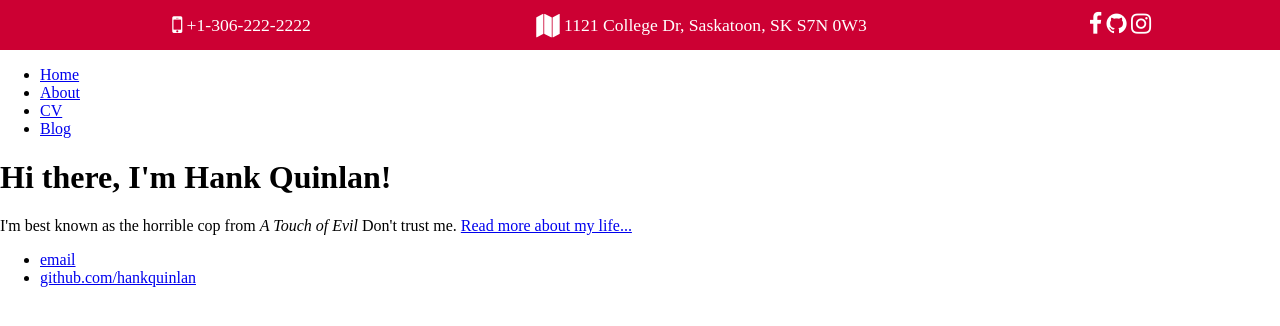
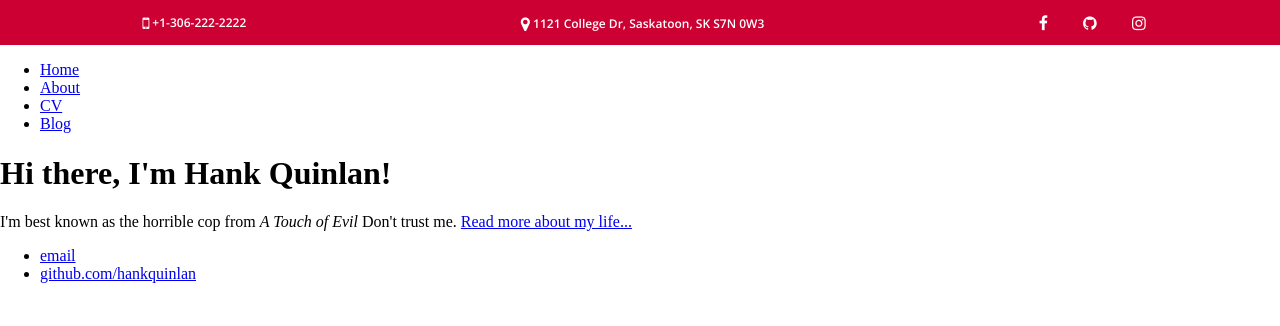
Before and after one commit to LRAMC/LRAMC.github.io, a Jekyll site: the page built from index.html, in a window 1280 px wide. Shown: the top 326 px of the page. Built offline with Jekyll 4.4.1, drawn with Linux system fonts in a browser that asks for light colours; nearby versions of some CDN libraries; some web fonts are replaced.

Commit message:
Completed the quick info bar

```diff
--- a/_layouts/default.html
+++ b/_layouts/default.html
@@ -10,27 +10,16 @@
 
         <!-- stylesheets -->
         <link href="/css/main.css" rel="stylesheet">
-        <link href="" rel="stylesheet">
+        <link href="/css/quick-info-bar.css" rel="stylesheet">
         <link href="http://cdnjs.cloudflare.com/ajax/libs/font-awesome/4.4.0/css/font-awesome.min.css"
               rel="stylesheet">
+
+        <!--fonts -->
+        <link href='https://fonts.googleapis.com/css?family=Open+Sans:400,600|Jaldi'
+              rel='stylesheet' type='text/css'>
+
+        <!-- javascript -->
         <script src="https://ajax.googleapis.com/ajax/libs/jquery/2.2.4/jquery.min.js"></script>
-        <script>
-            $(document).ready(function() {
-                var bar = $(".quick-info-bar");
-                var kids = $(".quick-info-bar > ul > li");
-                var elem_width = bar.width() / kids.length, cnt;
-
-                var cnt = elem_width / 2;
-                kids.each(function (i, child) {
-                    $(child).css({
-                        'width': $(child).outerWidth(true)
-                    });
-//                    console.log($(child).outerWidth(true));
-//                    console.log(i);
-//                    cnt += elem_width;
-                });
-            });
-        </script>
         <!-- http://www.templatemonster.com/demo/58888.html -->
     </head>
     <body>
@@ -44,14 +33,14 @@
                 </li>
                 <li class="center-info">
                     <a href="#">
-                        <i class="fa fa-map fa-lg" aria-hidden="true"></i>
+                        <i class="fa fa-map-marker fa-lg" aria-hidden="true"></i>
                         1121 College Dr, Saskatoon, SK S7N 0W3
                     </a>
                 </li>
-                <li class="right-info">
-                    <i class="fa fa-facebook fa-lg" aria-hidden="true"></i>
-                    <i class="fa fa-github fa-lg" aria-hidden="true"></i>
-                    <i class="fa fa-instagram fa-lg" aria-hidden="true"></i>
+                <li class="social-buttons">
+                    <a href="#"><i class="fa fa-facebook fa-lg" aria-hidden="true"></i></a>
+                    <a href="#"><i class="fa fa-github fa-lg" aria-hidden="true"></i></a>
+                    <a href="#"><i class="fa fa-instagram fa-lg" aria-hidden="true"></i></a>
                 </li>
             </ul>
         </div>
--- a/css/main.css
+++ b/css/main.css
@@ -1,52 +1,3 @@
-.quick-info-bar {
-    position: relative;
-    height: auto;
-    background-color: #cc0033;
-    text-transform: capitalize;
-    text-align: center;
-    padding: .7rem 10% .7rem 10%;
-}
-
-.quick-info-bar ul {
-    list-style: none;
-    margin: 2px auto;
-}
-
-.quick-info-bar li {
-    display: inline;
-    text-align: center;
-}
-
-.quick-info-bar a {
-    text-decoration: none;
-}
-
-.quick-info-bar li:hover * {
-    color: #ffcc33;
-}
-
-.quick-info-bar * {
-    color: #ffffff;
-    font-size: 1.1rem;
-    vertical-align: middle;
-}
-
-.left-info {
-    float: left;
-}
-
-.right-info {
-    float: right;
-}
-
-.center-info {
-    position: relative;
-    display: inline;
-    margin: 0px auto auto 0px;
-    display: inline;
-    zoom: 1;
-}
-
 body {
     margin: 0px auto auto 0px;
     width: 100%;
--- /dev/null
+++ b/css/quick-info-bar.css
@@ -0,0 +1,58 @@
+.quick-info-bar {
+    position: relative;
+    height: auto;
+    background-color: #cc0033;
+    text-transform: capitalize;
+    text-align: center;
+    padding: .7rem 8% .7rem 8%;
+    font-family: 'Open Sans', sans-serif;
+    font-weight: 600;
+    font-size: 12px;
+}
+
+.quick-info-bar ul {
+    list-style: none;
+    margin: 2px auto;
+}
+
+.quick-info-bar li {
+    display: inline;
+    text-align: center;
+}
+
+.quick-info-bar a {
+    text-decoration: none;
+}
+
+.quick-info-bar li:not(.social-buttons):hover * {
+    color: #ffff66;
+}
+
+.quick-info-bar * {
+    color: #ffffff;
+    vertical-align: middle;
+}
+
+.left-info {
+    float: left;
+}
+
+.social-buttons {
+    float: right;
+}
+
+.social-buttons *::after {
+    content: "";
+    display: inline;
+    clear: both;
+    margin: 0 1rem 1rem 0;
+}
+
+.social-buttons *:hover {
+    color: #ffff66;
+}
+
+.center-info {
+    margin: 0 auto;
+    zoom: 1;
+}
```
Also changed, not shown: LICENCE.md (added).
